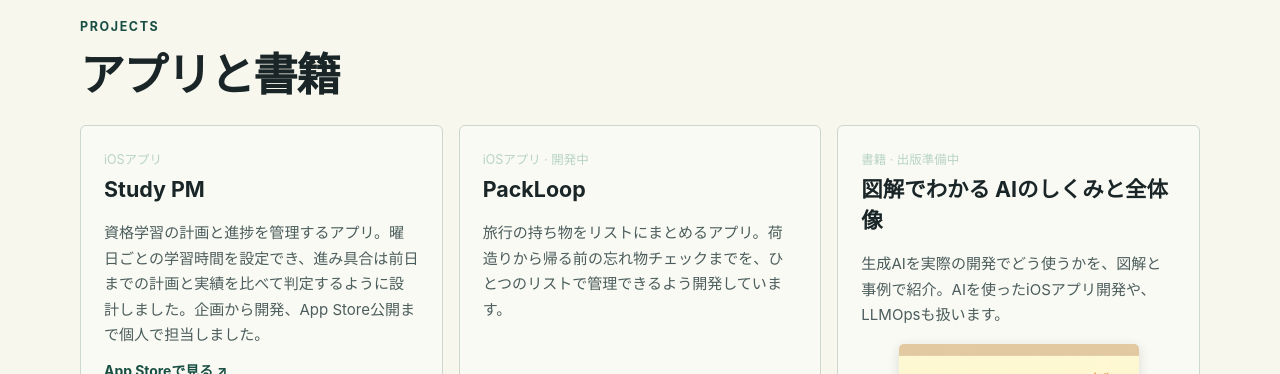
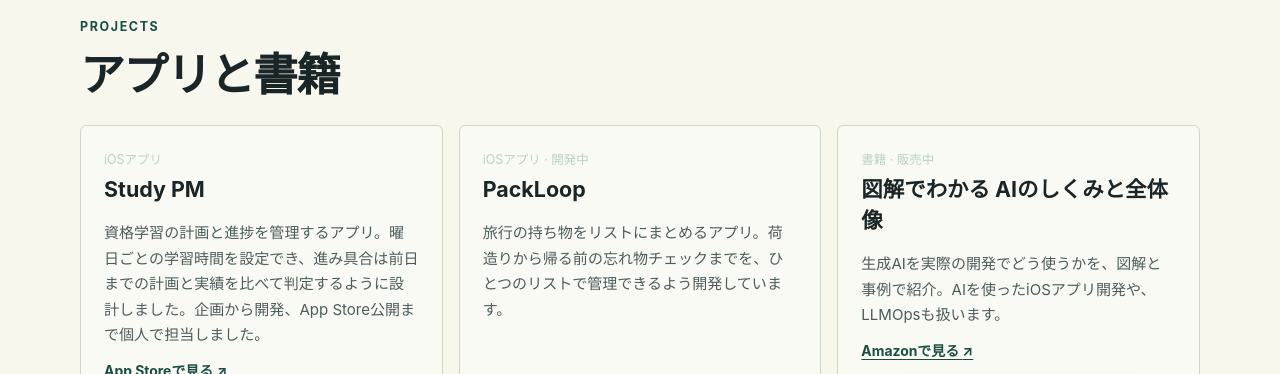
Before and after one commit to masatea/masatea.github.io, a plain HTML site: page portfolio/index.html in a window 1280 px wide. Shown: the part 1630-2004 px from the top of the page. Drawn offline with Linux system fonts and the light colour scheme.

Commit message:
portfolio: link published AI book to Amazon

```diff
--- a/portfolio/index.html
+++ b/portfolio/index.html
@@ -211,7 +211,7 @@ h3{font-size:1.21rem;line-height:1.45;margin:0}
 <section class="projects wrap" id="projects"><p class="kicker" lang="en">PROJECTS</p><h2>アプリと書籍</h2><div class="cards">
 <article><p class="topic">iOSアプリ</p><h3>Study PM</h3><p>資格学習の計画と進捗を管理するアプリ。曜日ごとの学習時間を設定でき、進み具合は前日までの計画と実績を比べて判定するように設計しました。企画から開発、App Store公開まで個人で担当しました。</p><a class="app-link" href="https://apps.apple.com/jp/app/study-pm/id6821205156">App Storeで見る <span aria-hidden="true">↗</span></a><a class="project-image-link project-image-link--app" href="https://apps.apple.com/jp/app/study-pm/id6821205156"><img src="study-pm.webp" width="300" height="650" alt="Study PMの学習進捗画面をApp Storeで見る" loading="lazy" decoding="async"></a></article>
 <article><p class="topic">iOSアプリ · 開発中</p><h3>PackLoop</h3><p>旅行の持ち物をリストにまとめるアプリ。荷造りから帰る前の忘れ物チェックまでを、ひとつのリストで管理できるよう開発しています。</p></article>
-<article><p class="topic">書籍 · 出版準備中</p><h3>図解でわかる AIのしくみと全体像</h3><p>生成AIを実際の開発でどう使うかを、図解と事例で紹介。AIを使ったiOSアプリ開発や、LLMOpsも扱います。</p><a class="project-image-link project-image-link--book" href="ai-landscape-2026-kindle-cover.jpg"><img src="ai-landscape-2026-kindle-cover.jpg" width="1280" height="2048" alt="『図解でわかる AIのしくみと全体像』の表紙を拡大する" loading="lazy" decoding="async"></a></article>
+<article><p class="topic">書籍 · 販売中</p><h3>図解でわかる AIのしくみと全体像</h3><p>生成AIを実際の開発でどう使うかを、図解と事例で紹介。AIを使ったiOSアプリ開発や、LLMOpsも扱います。</p><a class="app-link" href="https://amzn.asia/d/05CuUghu" target="_blank" rel="noopener noreferrer">Amazonで見る <span aria-hidden="true">↗</span></a><a class="project-image-link project-image-link--book" href="https://amzn.asia/d/05CuUghu" target="_blank" rel="noopener noreferrer"><img src="ai-landscape-2026-kindle-cover.jpg" width="1280" height="2048" alt="『図解でわかる AIのしくみと全体像』のAmazon販売ページを開く" loading="lazy" decoding="async"></a></article>
 </div></section>
 </main>
 <footer class="contact" id="contact">
```
